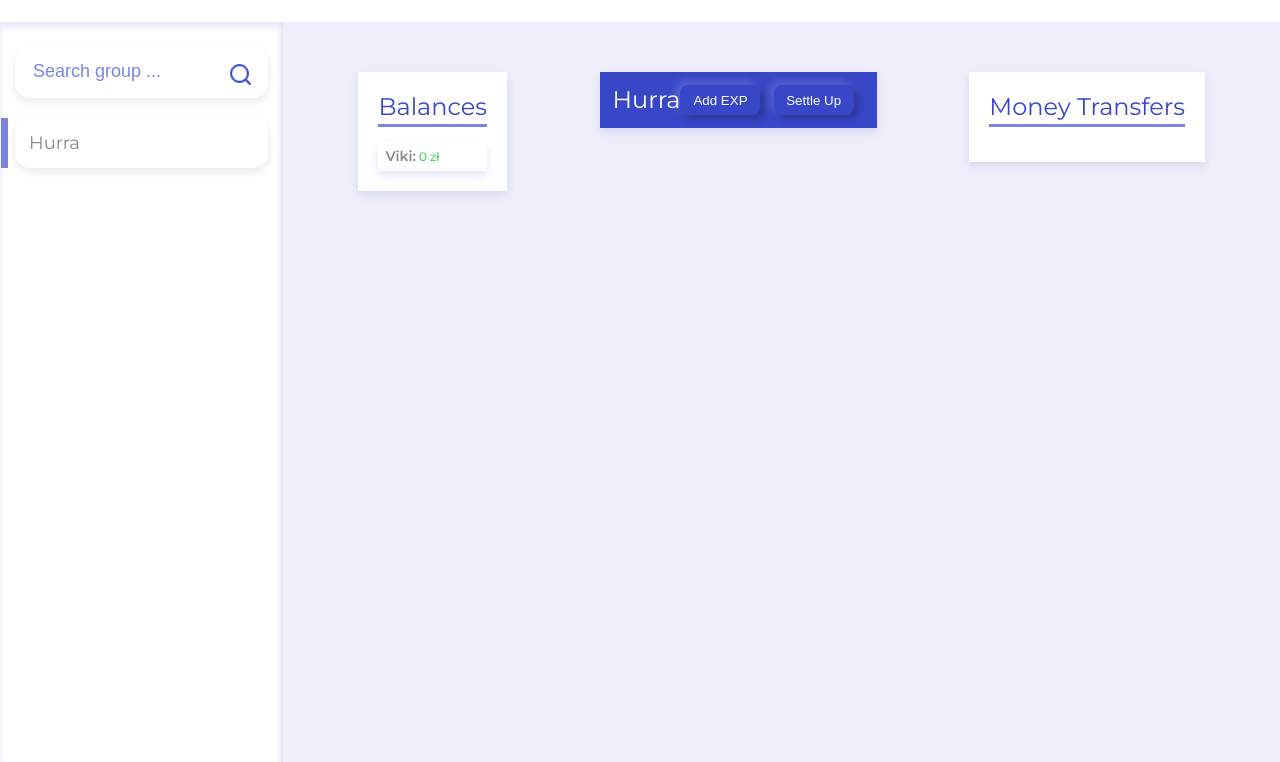
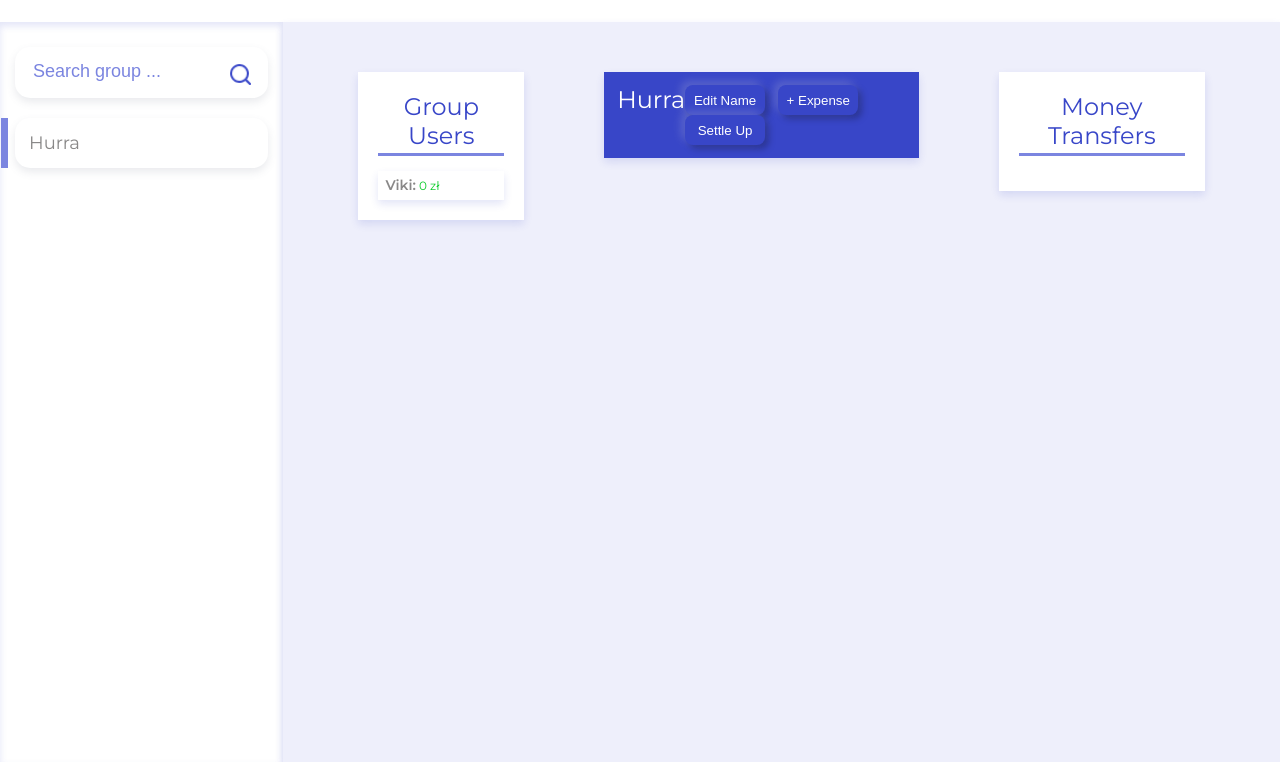
Before and after one commit to ViktoriaMelnyk/shared_expenses, a Django app: page /group/e1dd4711-4694-4c0f-a5c5-a60aff28c379/ in a window 1280 px wide. Shown: the part 58-820 px from the top of the page. Run offline with Django 4.2, Linux system fonts and the light colour scheme; a user stored in the database is signed in; data comes from the database, SQL or seed files in the repository; both versions use the stored data as it was after the commit; data that the repository does not hold is empty.

Commit message:
Edit group Name

```diff
--- a/groups/templates/groups/group-create.html
+++ b/groups/templates/groups/group-create.html
@@ -20,7 +20,7 @@
                 </div>
             </div>
             <div class="right__content">
-            <button type="submit" class="custom__btn">Create</button>
+            <button type="submit" class="custom__btn">Submit</button>
             </div>
         </form>
 
--- a/groups/templates/groups/group.html
+++ b/groups/templates/groups/group.html
@@ -26,7 +26,7 @@
         </aside>
         <div class="main__content">
             <div class="main__content-item balances">
-                <div class="item__title">Balances</div>
+                <div class="item__title">Group Users</div>
                 <ul class="balances">
                     {% for user in group_users %}
                         {% if user.balance < 0 %}
@@ -45,7 +45,8 @@
                <div class="item__header">
                     <div class="item__header-title">{{group_data.name}}</div>
                     <div class="buttons__box">
-                        <button onclick="location.href='/group/add-expense/'" type="button">Add EXP</button>
+                        <button onclick="location.href='{% url 'edit' group.id %}'" type="button">Edit Name</button>
+                        <button onclick="location.href='/group/add-expense/'" type="button">+ Expense</button>
                         <button onclick="location.href='/group/settle-up/'" type="button">Settle Up</button>
                     </div>
                 </div>
--- a/groups/urls.py
+++ b/groups/urls.py
@@ -10,4 +10,5 @@ urlpatterns = [
     path('create/', views.GroupCreateView.as_view(), name="create"),
     path('<str:pk>/', views.GroupDetailView.as_view(), name="detail"),
     path('<str:pk>/delete', views.GroupDeleteView.as_view(), name="delete"),
+    path('<str:pk>/edit', views.GroupUpdateView.as_view(), name="edit"),
 ]
--- a/groups/views.py
+++ b/groups/views.py
@@ -80,6 +80,39 @@
         group = Group.objects.get(id=self.request.session.get('group_id'))
         context['group_id'] = group.id
         context['group_name'] = group.name
+        context['logged_user'] = self.request.user.profile
+        context['nav_groups'] = Group.objects.filter(profile=self.request.user.profile)[:4]
+        return context
+
+
+@method_decorator(login_required, name='dispatch')
+class GroupUpdateView(UpdateView):
+    model = Group
+    form_class = GroupForm
+    template_name = 'groups/group-create.html'
+
+    def get_form(self, *args, **kwargs):
+        group_id = self.request.session.get('group_id')
+        group = Group.objects.get(id=group_id)
+        group_users = GroupUser.objects.filter(group=group)
+
+        if GroupUser.objects.get(group=group, profile=self.request.user.profile) not in group_users:
+            raise PermissionDenied("You can't edit this group")
+
+        form = super().get_form(*args, **kwargs)
+
+        # limit only to current group users
+        #form.fields['paid_by'].queryset = group_users
+        #form.fields['split_with'].queryset = group_users
+        return form
+
+    def get_success_url(self):
+        group_id = self.request.session.get('group_id')
+        return f'/group/{group_id}'
+
+    def get_context_data(self, **kwargs):
+        context = super().get_context_data(**kwargs)
+        context['group_id'] = self.request.session.get('group_id')
         context['logged_user'] = self.request.user.profile
         context['nav_groups'] = Group.objects.filter(profile=self.request.user.profile)[:4]
         return context
```
Also changed, not shown: db.sqlite3.
